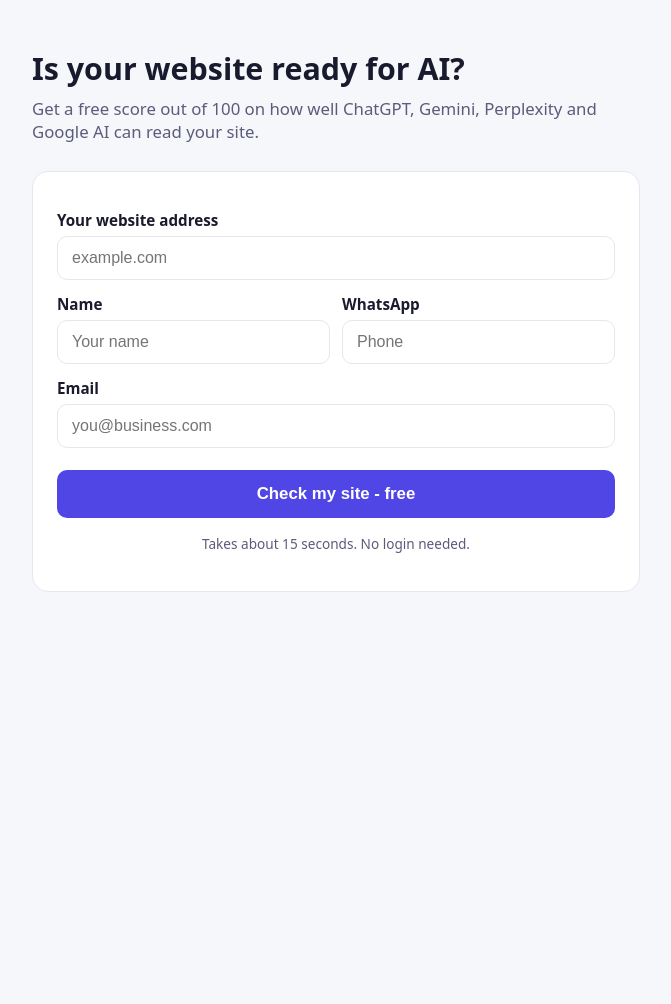
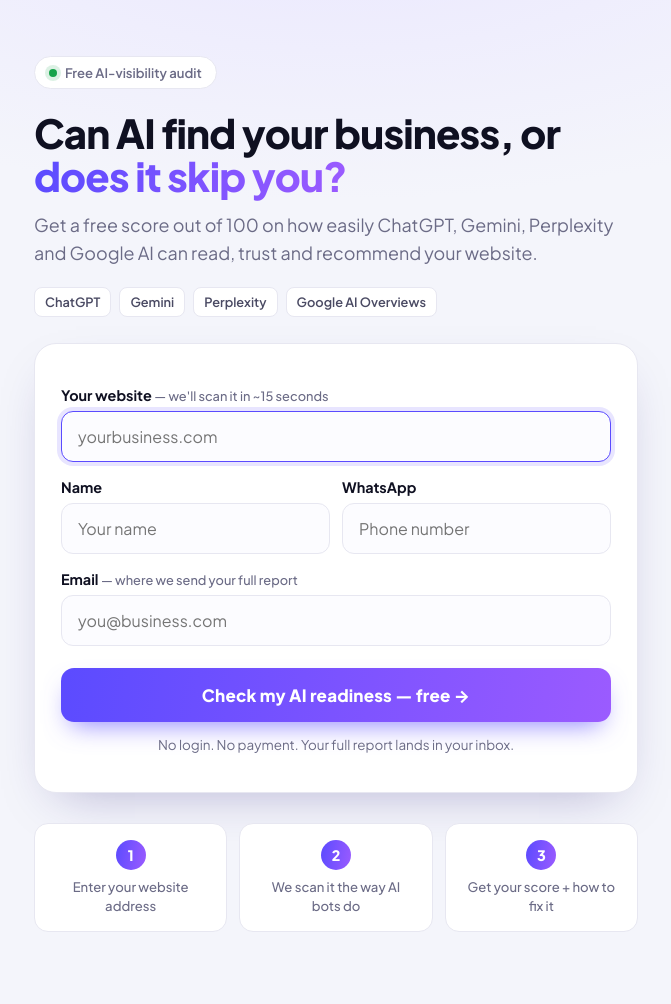
Before and after one commit to sagarsaurya01/aeo-checker, a FastAPI app: page / in a window 1280 px wide. Shown: the whole page, without its empty margins (304-975 px from the left). Before the commit the page ends 592 px from the top, so only its background shows below. Run offline with FastAPI, Linux system fonts and the light colour scheme.

Commit message:
Redesign the UI: polished hero, score gauge, nicer results
New home page (gradient hero, trust chips, how-it-works), results page with an
SVG score gauge and cleaner bucket cards. Plus Jakarta Sans font.

Co-Authored-By: Claude Opus 4.8 <noreply@anthropic.com>

```diff
--- a/templates/index.html
+++ b/templates/index.html
@@ -3,31 +3,68 @@
 <head>
 <meta charset="utf-8">
 <meta name="viewport" content="width=device-width, initial-scale=1">
-<title>AEO Readiness Checker</title>
+<title>AEO Readiness Checker — Is your site ready for AI?</title>
+<link rel="preconnect" href="https://fonts.googleapis.com">
+<link rel="preconnect" href="https://fonts.gstatic.com" crossorigin>
+<link href="https://fonts.googleapis.com/css2?family=Plus+Jakarta+Sans:wght@400;500;600;700;800&display=swap" rel="stylesheet">
 <style>
-  :root { --ink:#1a1a2e; --muted:#5b5b7a; --bg:#f6f7fb; --card:#fff; --accent:#4f46e5; --line:#e6e6f0; }
-  * { box-sizing:border-box; }
-  body { margin:0; font-family:system-ui,-apple-system,Segoe UI,Roboto,sans-serif; background:var(--bg); color:var(--ink); }
-  .wrap { max-width:640px; margin:0 auto; padding:48px 16px; }
-  h1 { font-size:1.9rem; margin:0 0 8px; }
-  p.lead { color:var(--muted); margin:0 0 28px; font-size:1.05rem; }
-  .card { background:var(--card); border:1px solid var(--line); border-radius:16px; padding:24px; }
-  label { display:block; font-weight:600; margin:14px 0 6px; font-size:.95rem; }
-  input { width:100%; padding:12px 14px; border:1px solid var(--line); border-radius:10px; font-size:1rem; }
-  button { margin-top:22px; width:100%; padding:14px; background:var(--accent); color:#fff; border:0; border-radius:10px; font-size:1.05rem; font-weight:700; cursor:pointer; }
-  .row { display:flex; gap:12px; }
-  .row > div { flex:1; }
-  .note { color:var(--muted); font-size:.85rem; margin-top:16px; text-align:center; }
+  :root{
+    --ink:#0f1021; --muted:#6b6b86; --bg:#f4f5fb; --card:#ffffff; --line:#e7e7f1;
+    --accent:#5b4bff; --accent2:#9b5bff; --good:#16a34a; --mid:#e0820a; --bad:#e23b3b;
+    --shadow:0 20px 50px -24px rgba(40,30,120,.35);
+  }
+  *{box-sizing:border-box;}
+  html,body{margin:0;}
+  body{
+    font-family:'Plus Jakarta Sans',system-ui,-apple-system,Segoe UI,Roboto,sans-serif;
+    color:var(--ink); background:var(--bg);
+    background-image:radial-gradient(1200px 500px at 50% -10%, #eae7ff 0%, rgba(244,245,251,0) 60%);
+  }
+  .wrap{max-width:640px;margin:0 auto;padding:56px 18px 72px;}
+  .badge{display:inline-flex;align-items:center;gap:8px;background:#fff;border:1px solid var(--line);
+    border-radius:999px;padding:7px 14px;font-size:.82rem;font-weight:600;color:var(--muted);box-shadow:var(--shadow);}
+  .dot{width:8px;height:8px;border-radius:50%;background:var(--good);box-shadow:0 0 0 4px rgba(22,163,74,.15);}
+  h1{font-size:2.5rem;line-height:1.08;margin:22px 0 14px;letter-spacing:-.02em;font-weight:800;}
+  h1 .grad{background:linear-gradient(100deg,var(--accent),var(--accent2));-webkit-background-clip:text;background-clip:text;color:transparent;}
+  .lead{color:var(--muted);font-size:1.12rem;line-height:1.55;margin:0 0 20px;}
+  .engines{display:flex;flex-wrap:wrap;gap:8px;margin-bottom:26px;}
+  .chip{font-size:.8rem;font-weight:600;color:#4a4a63;background:#fff;border:1px solid var(--line);border-radius:8px;padding:6px 10px;}
+  .card{background:var(--card);border:1px solid var(--line);border-radius:22px;padding:26px;box-shadow:var(--shadow);}
+  form label{display:block;font-weight:700;margin:16px 0 7px;font-size:.9rem;}
+  .hint{font-weight:500;color:var(--muted);font-size:.8rem;}
+  input{width:100%;padding:14px 16px;border:1.5px solid var(--line);border-radius:12px;font-size:1rem;font-family:inherit;
+    transition:border-color .15s, box-shadow .15s;background:#fcfcff;}
+  input:focus{outline:none;border-color:var(--accent);box-shadow:0 0 0 4px rgba(91,75,255,.14);}
+  .row{display:flex;gap:12px;}.row>div{flex:1;}
+  button{margin-top:22px;width:100%;padding:16px;border:0;border-radius:13px;cursor:pointer;
+    font-family:inherit;font-size:1.06rem;font-weight:800;color:#fff;letter-spacing:.01em;
+    background:linear-gradient(100deg,var(--accent),var(--accent2));
+    box-shadow:0 12px 26px -10px rgba(91,75,255,.7);transition:transform .08s, box-shadow .15s;}
+  button:hover{transform:translateY(-1px);box-shadow:0 16px 30px -10px rgba(91,75,255,.8);}
+  button:active{transform:translateY(0);}
+  .note{color:var(--muted);font-size:.84rem;margin-top:14px;text-align:center;}
+  .steps{display:grid;grid-template-columns:repeat(3,1fr);gap:12px;margin-top:30px;}
+  .step{background:#fff;border:1px solid var(--line);border-radius:14px;padding:16px;text-align:center;}
+  .step .n{width:30px;height:30px;margin:0 auto 8px;border-radius:50%;display:grid;place-items:center;
+    font-weight:800;color:#fff;background:linear-gradient(100deg,var(--accent),var(--accent2));font-size:.9rem;}
+  .step p{margin:0;font-size:.82rem;color:var(--muted);font-weight:500;line-height:1.4;}
+  @media(max-width:520px){h1{font-size:2rem;} .steps{grid-template-columns:1fr;} .row{flex-direction:column;}}
 </style>
 </head>
 <body>
   <div class="wrap">
-    <h1>Is your website ready for AI?</h1>
-    <p class="lead">Get a free score out of 100 on how well ChatGPT, Gemini, Perplexity and Google AI can read your site.</p>
+    <span class="badge"><span class="dot"></span> Free AI-visibility audit</span>
+    <h1>Can AI find your business, or <span class="grad">does it skip you?</span></h1>
+    <p class="lead">Get a free score out of 100 on how easily ChatGPT, Gemini, Perplexity and Google AI can read, trust and recommend your website.</p>
+    <div class="engines">
+      <span class="chip">ChatGPT</span><span class="chip">Gemini</span>
+      <span class="chip">Perplexity</span><span class="chip">Google AI Overviews</span>
+    </div>
+
     <div class="card">
       <form method="post" action="/audit">
-        <label for="url">Your website address</label>
-        <input id="url" name="url" placeholder="example.com" required>
+        <label for="url">Your website <span class="hint">— we'll scan it in ~15 seconds</span></label>
+        <input id="url" name="url" placeholder="yourbusiness.com" required autofocus>
         <div class="row">
           <div>
             <label for="name">Name</label>
@@ -35,14 +72,20 @@
           </div>
           <div>
             <label for="phone">WhatsApp</label>
-            <input id="phone" name="phone" placeholder="Phone">
+            <input id="phone" name="phone" placeholder="Phone number">
           </div>
         </div>
-        <label for="email">Email</label>
+        <label for="email">Email <span class="hint">— where we send your full report</span></label>
         <input id="email" name="email" type="email" placeholder="you@business.com">
-        <button type="submit">Check my site - free</button>
+        <button type="submit">Check my AI readiness — free →</button>
       </form>
-      <p class="note">Takes about 15 seconds. No login needed.</p>
+      <p class="note">No login. No payment. Your full report lands in your inbox.</p>
+    </div>
+
+    <div class="steps">
+      <div class="step"><div class="n">1</div><p>Enter your website address</p></div>
+      <div class="step"><div class="n">2</div><p>We scan it the way AI bots do</p></div>
+      <div class="step"><div class="n">3</div><p>Get your score + how to fix it</p></div>
     </div>
   </div>
 </body>
```
Also changed, not shown: templates/results.html (+59 -34 lines).
